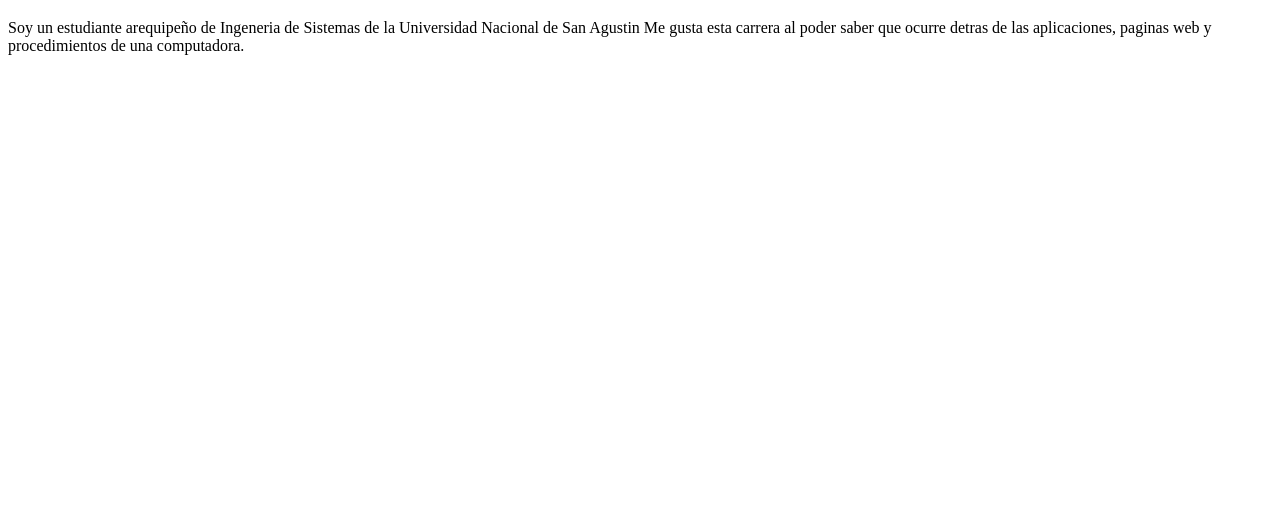
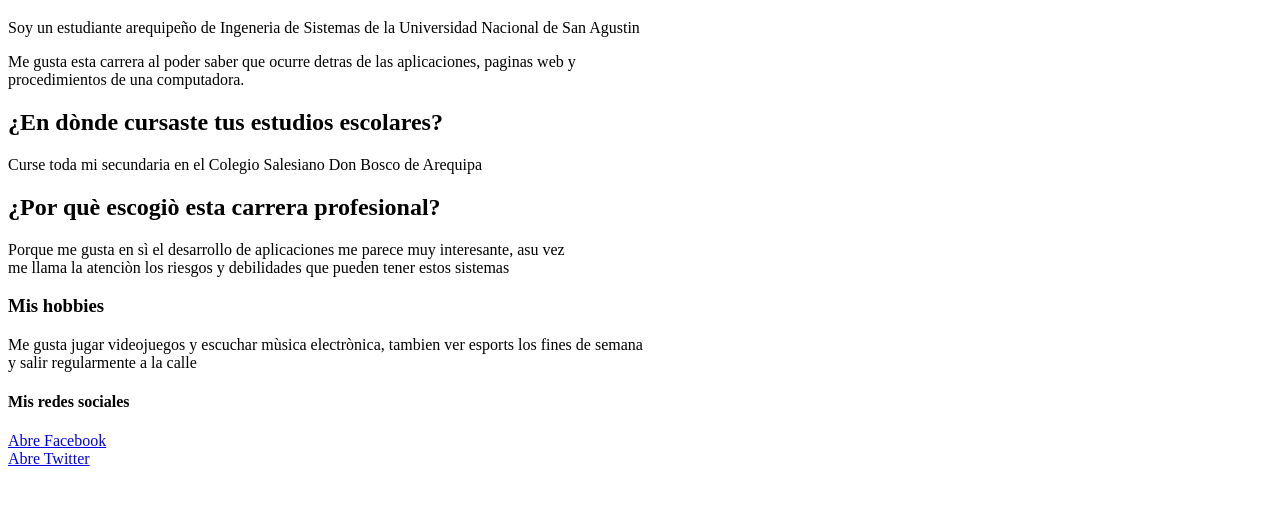
Before and after one commit to REFORMAT3R/Laboratorio3, a plain HTML site: page index.html in a window 1280 px wide. Shown: the part 61-566 px from the top of the page. Drawn offline with Linux system fonts and the light colour scheme.

Commit message:
Segundo commit

```diff
--- a/index.html
+++ b/index.html
@@ -1,15 +1,25 @@
 <!DOCTYPE html>
-<html lang="en">
+<html lang="es">
 <head>
     <meta charset="UTF-8">
     <meta name="viewport" content="width=device-width, initial-scale=1.0">
-    <title>Document</title>
+    <title>Personal</title>
 </head>
 <body>
-    <h1>Mamani Huayhua Denny Joaquin</h1>
-    <p1>Soy un estudiante arequipeño de Ingeneria de Sistemas de la Universidad Nacional de San Agustin</p1>
-    <p2>Me gusta esta carrera al poder saber que ocurre detras de las aplicaciones, paginas web y procedimientos de una
-        computadora.
-    </p2>
+    <h1>Mamani Huayhua Denny Joaquin</h1>                                                                   <!--Se crea un subtitulo con <h1>-->
+    <p>Soy un estudiante arequipeño de Ingeneria de Sistemas de la Universidad Nacional de San Agustin</p>  <!--Se crea un parrafo con <p>-->
+    <p>Me gusta esta carrera al poder saber que ocurre detras de las aplicaciones, paginas web y<br>        <!--Se crea otro parrafo con <p>-->
+    procedimientos de una computadora.</p>
+    <h2>¿En dònde cursaste tus estudios escolares?</h2>                                                     <!--Se crea un subtitulo màs pequeño con <h2>-->
+    <p>Curse toda mi secundaria en el Colegio Salesiano Don Bosco de Arequipa</p>
+    <h2>¿Por què escogiò esta carrera profesional?</h2>                                                     <!--Se crea otro subtitulo con <h2>-->
+    <p>Porque me gusta en sì el desarrollo de aplicaciones me parece muy interesante, asu vez<br>
+    me llama la atenciòn los riesgos y debilidades que pueden tener estos sistemas</p>
+    <h3>Mis hobbies</h3>                                                                                    <!--Se crea un subtitulo aun màs pequeño con <h3>-->
+    <p>Me gusta jugar videojuegos y escuchar mùsica electrònica, tambien ver esports los fines de semana<br>
+    y salir regularmente a la calle</p>
+    <h4>Mis redes sociales</h4>                                                                             <!--Se crea un subtitulo incluso màs pequeño con <h4>-->
+        <a href="https://www.facebook.com/?locale=es_LA" target="_blank">Abre Facebook</a><br>
+        <a href="https://x.com/?lang=es" target="_blank">Abre Twitter</a><br>
 </body>
 </html>
```
